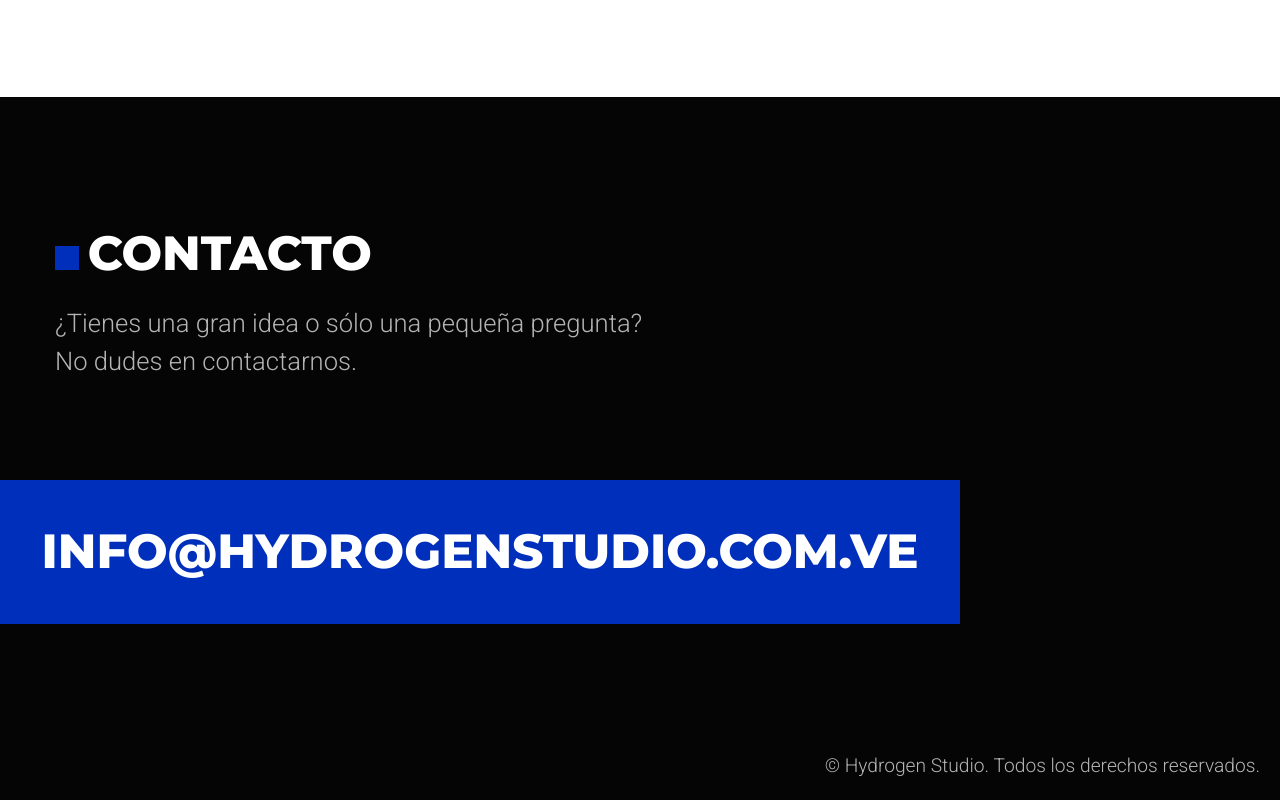
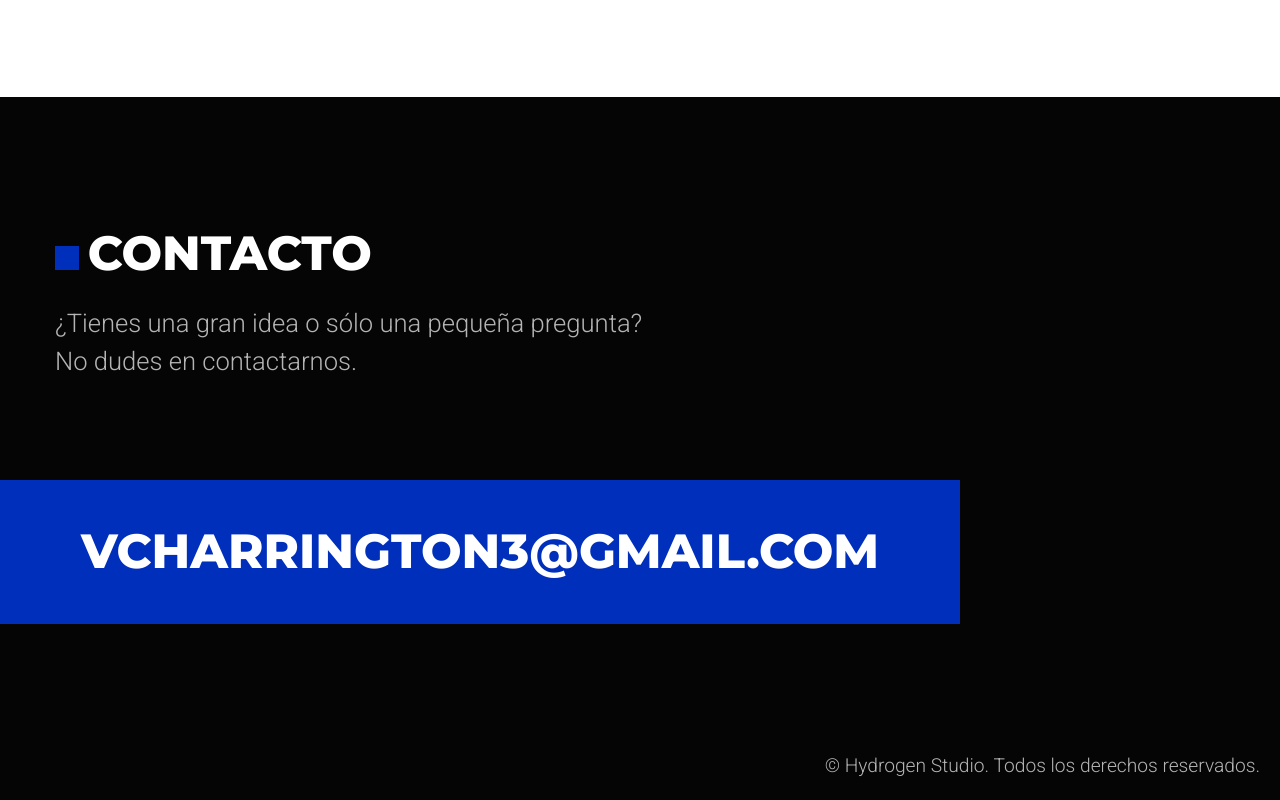
Before and after one commit to VNWK/VNWK.github.io, a plain HTML site: page es/index.html in a window 1280 px wide. Shown: the part 3916-4716 px from the top of the page. Drawn offline with Linux system fonts and the light colour scheme; files whose address does not match are found by name.

Commit message:
updated links

```diff
--- a/es/index.html
+++ b/es/index.html
@@ -147,7 +147,7 @@
       ¿Tienes una gran idea o sólo una pequeña pregunta?<br>No dudes en contactarnos.</div>
 
   <div class="contact-email uk-section-primary" uk-scrollspy='cls:uk-animation-fade;delay: 300'>
-    <h5 class="uk-margin-remove">info@hydrogenstudio.com.ve</h5>
+    <h5 class="uk-margin-remove">vcharrington3@gmail.com</h5>
   </div>
   <div class="subfooter uk-align-center uk-align-right@l">
     <p class="uk-text-center uk-margin-right uk-margin-left">© Hydrogen Studio. Todos los derechos reservados.</p>
```
Also changed, not shown: es/projects/cce.html (+1 -1 lines), es/projects/doncarga.html (+1 -1 lines), es/projects/p31group.html (+1 -1 lines), es/projects/sld.html (+1 -1 lines), index.html (+1 -1 lines), projects/cce.html (+1 -1 lines), projects/doncarga.html (+1 -1 lines), projects/p31group.html (+1 -1 lines), projects/sld.html (+1 -1 lines).
